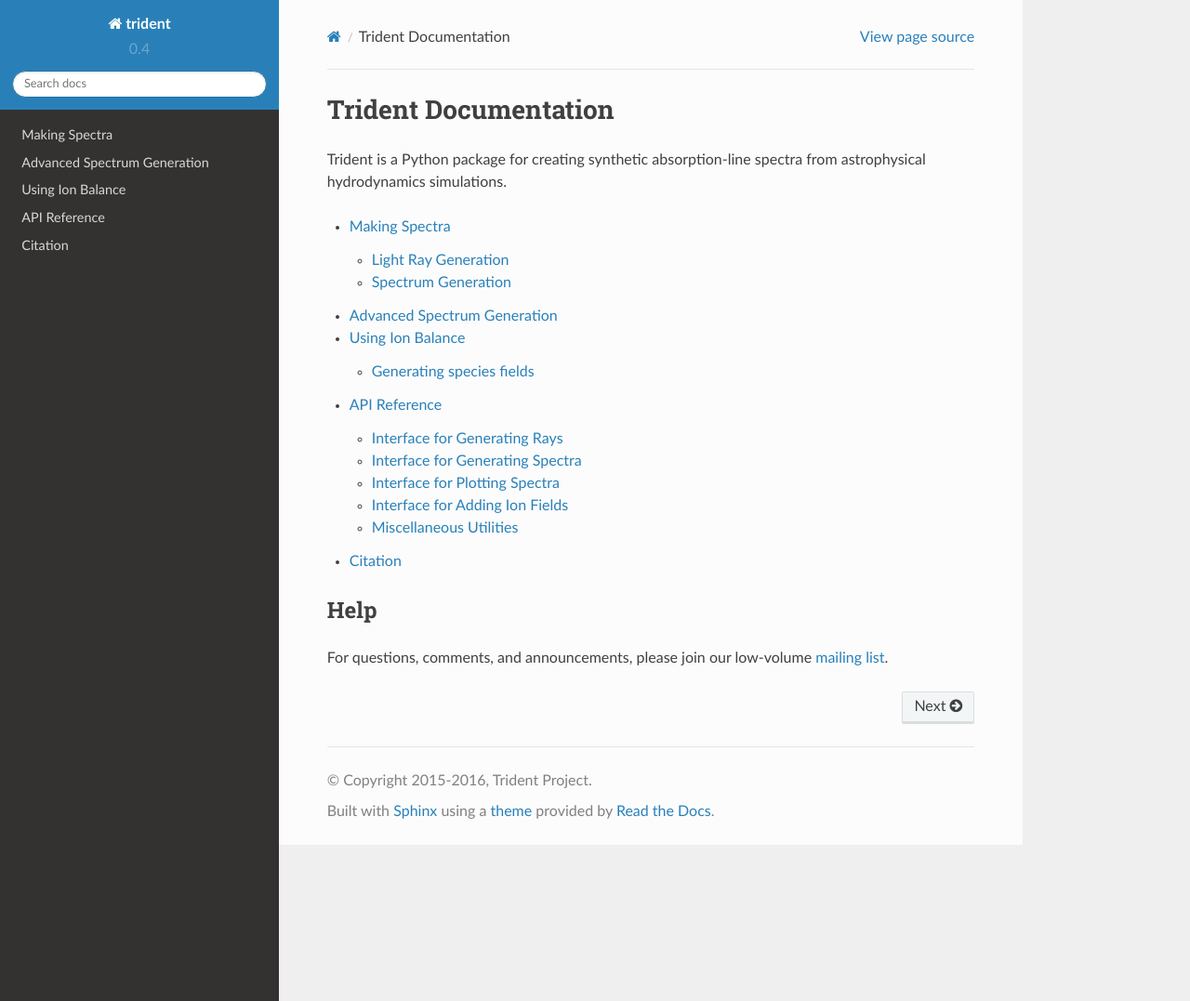
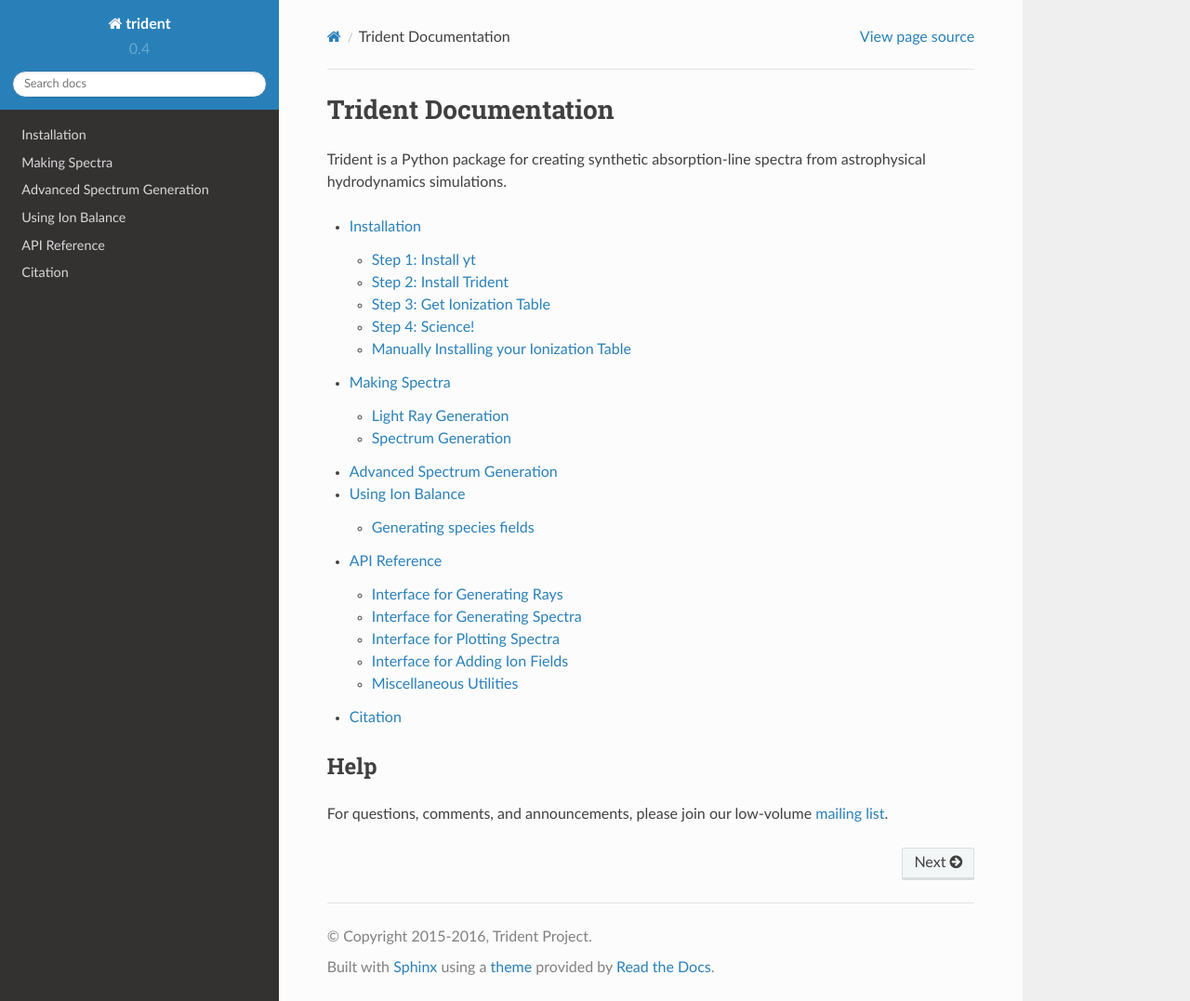
Before and after one commit to trident-project/trident, a Sphinx documentation site: the page built from doc/source/index.rst, in a window 1280 px wide and 1077 px high. Shown: the whole window at 93% size. Built offline with Sphinx 7.4.7 and the Read the Docs theme 2.0.0, drawn with Linux system fonts in a browser that asks for light colours; part of the change alters nothing that is shown.

Commit message:
Updating installation direction docs.

```diff
--- a/doc/source/Installation.rst
+++ b/doc/source/Installation.rst
@@ -1,3 +1,90 @@
 .. _installation:
 
-.. include:: ../../README
+Installation
+------------
+
+The Trident source is most easily installed using pip.  But you can only
+do this once you've installed yt and its dependencies.  If you already have
+the dev version of yt installed, then skip to step 2.
+
+
+Step 1: Install yt
+^^^^^^^^^^^^^^^^^^
+
+There are several methods for doing this all discussed in detail in the yt
+docs here: http://yt-project.org/docs/dev/installing.html .
+Note that Trident currently requires the development branch of yt to work
+properly.
+
+If you're just starting out, we recommend the anaconda method as the least
+work for new users to get yt installed as described here (be sure to get
+the development version of yt):
+http://yt-project.org/docs/dev/installing.html#installing-yt-using-anaconda
+
+
+Step 2: Install Trident
+^^^^^^^^^^^^^^^^^^^^^^^
+
+Now, you can install Trident using pip::
+
+    $ pip install trident
+
+
+Step 3: Get Ionization Table
+^^^^^^^^^^^^^^^^^^^^^^^^^^^^
+
+In order to calculate the ionization fractions for various ions from
+density, temperature, metallicity fields, you will need an ionization table
+datafile and a configuration file.  The first time you import Trident into
+Python, the code will attempt to automatically set this all up for you with
+a series of interactive prompts.  **This step requires an internet connection.**
+
+.. code-block:: bash
+
+    $ python
+    >>> import trident
+
+If you cannot directly access the internet on this computer, or you lack write
+access to your ``$HOME`` directory, or this step fails for any reason, please
+follow our documentation on :ref:`manual-config`.
+
+Step 4: Science!
+^^^^^^^^^^^^^^^^
+
+You're now ready to use Trident.  Please refer to the documentation for how
+to use it with your data or with one of our sample datasets.
+
+
+.. _manual-config:
+
+Manually Installing your Ionization Table
+^^^^^^^^^^^^^^^^^^^^^^^^^^^^^^^^^^^^^^^^^
+
+If for some reason you are unable to install the config file and ionization
+table data automatically, you must set it up manually.  When Trident runs,
+it looks for a configuration file called ``config.tri`` in the
+``$HOME/.trident`` directory or alternatively in the current working
+directory (for users lacking write access to their ``$HOME`` directories).
+This configuration file is simple in that it tells Trident a few things about
+your install including the location and filename of your desired ionization
+table.  Manually create a text file called ``config.tri`` with contents
+following the form::
+
+    [Trident]
+    ion_table_dir = ~/.trident
+    ion_table_file = hm2012_hr.h5
+
+To manually obtain an ion table datafile, download and gunzip one from:
+http://trident-project.org/data/ion_table .  While the ``config.tri`` file needs
+to exist in your ``$HOME/.trident`` directory or in the working directory
+when you import trident, the ion_table datafile can exist anywhere on the
+file system.  Just assure that the config file points to the proper location
+and filename of the ion table datafile.
+
+Now, to confirm everything is working properly, try to load Trident in a python
+session::
+
+    $ python
+    >>> import trident
+
+If this fails or you have additional problems, please contact our mailing list.
```
